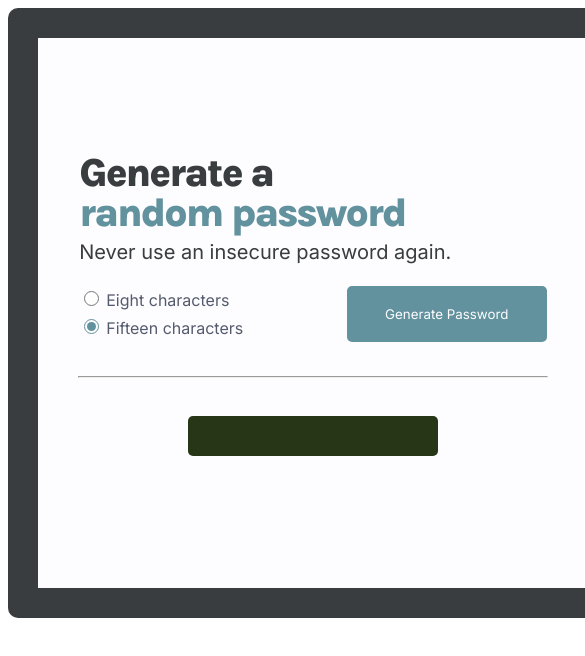
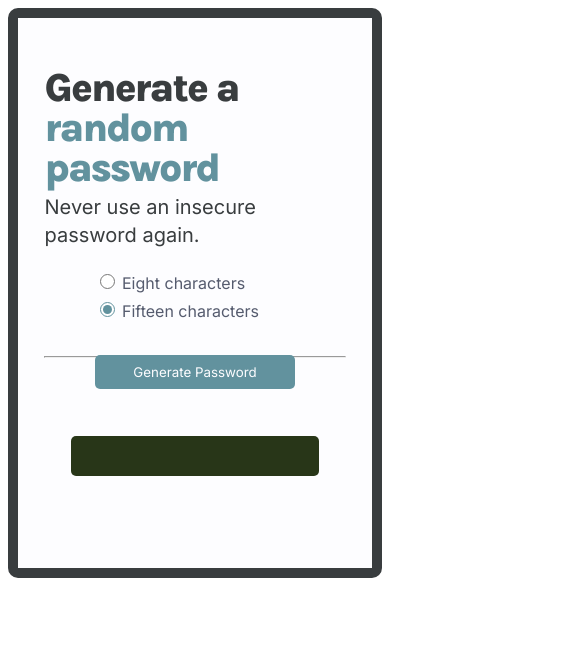
Before and after one commit to JMSBVS/Password-Generator, a plain HTML site: page index.html in a window 390 px wide. Shown: the top 656 px of the page, 585 px wide, since content can reach past the window. Drawn offline with Linux system fonts and the light colour scheme.

Commit message:
Add files via upload
Added media queries

```diff
--- a/index.css
+++ b/index.css
@@ -1,9 +1,9 @@
 .main {
-    width: 550px;
+    max-width: 550px;
     height: 550px;
     background-color: #fdfdff;
     margin: auto;
-    border: #393d3f 30px solid;
+    border: #393d3f 10px solid;
     border-radius: 10px;
 }
 
@@ -140,3 +140,25 @@ hr {
     margin-top: 40px;
     transition: 1s;
 }
+
+@media (max-width: 600px) {
+
+    .title {
+        margin-top: 50px;
+    }
+
+    .generate-section {
+        flex-direction: column;
+        margin: 0 auto;
+    }
+
+    .generate {
+        margin-top: 30px;
+    }
+
+    .result {
+        width: 70%;
+        margin-top: 70px;
+    }
+
+}
```
